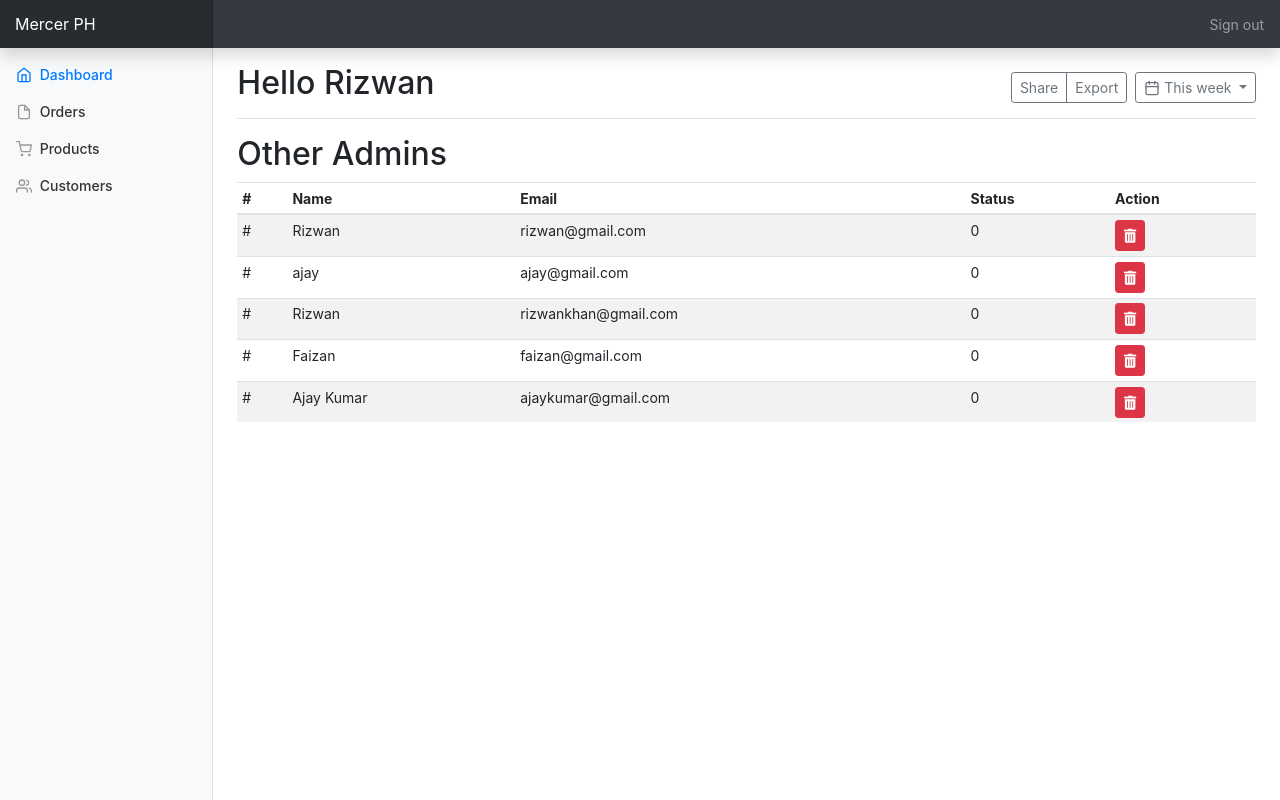
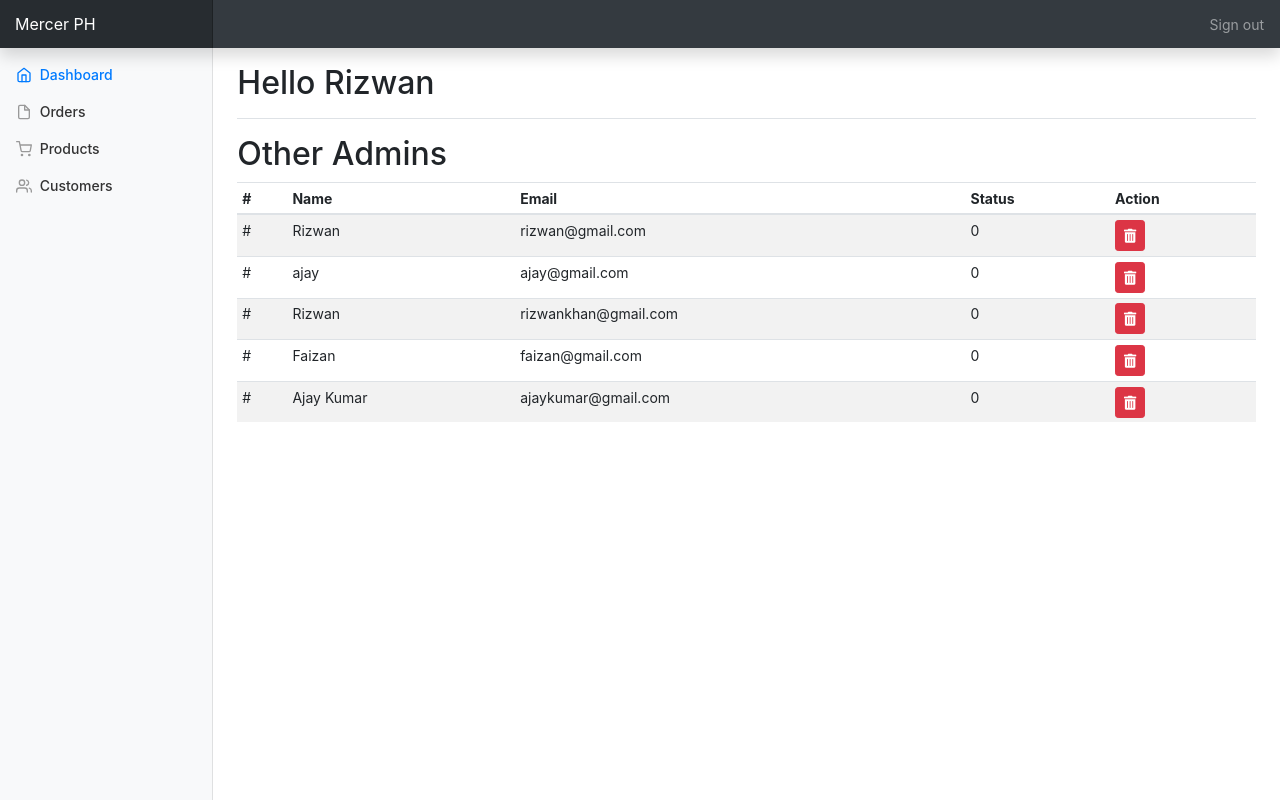
Before and after one commit to enochpowno/Mercer-PH-Sofeng-, a PHP site: the page made by admin/index.php in a window 1280 px wide. Run offline with PHP 8.4, Linux system fonts and the light colour scheme; a user stored in the database is signed in; data comes from the database, SQL or seed files in the repository; some libraries are stand-ins or nearby versions.

Commit message:
removed share, export, and calendar

```diff
--- a/admin/templates/sidebar.php
+++ b/admin/templates/sidebar.php
@@ -59,13 +59,7 @@
       <div class="d-flex justify-content-between flex-wrap flex-md-nowrap align-items-center pt-3 pb-2 mb-3 border-bottom">
         <h1 class="h2">Hello <?php echo $_SESSION["admin_name"]; ?></h1>
         <div class="btn-toolbar mb-2 mb-md-0">
-          <div class="btn-group mr-2">
-            <button type="button" class="btn btn-sm btn-outline-secondary">Share</button>
-            <button type="button" class="btn btn-sm btn-outline-secondary">Export</button>
-          </div>
-          <button type="button" class="btn btn-sm btn-outline-secondary dropdown-toggle">
-            <span data-feather="calendar"></span>
-            This week
-          </button>
+
+
         </div>
       </div>
```
